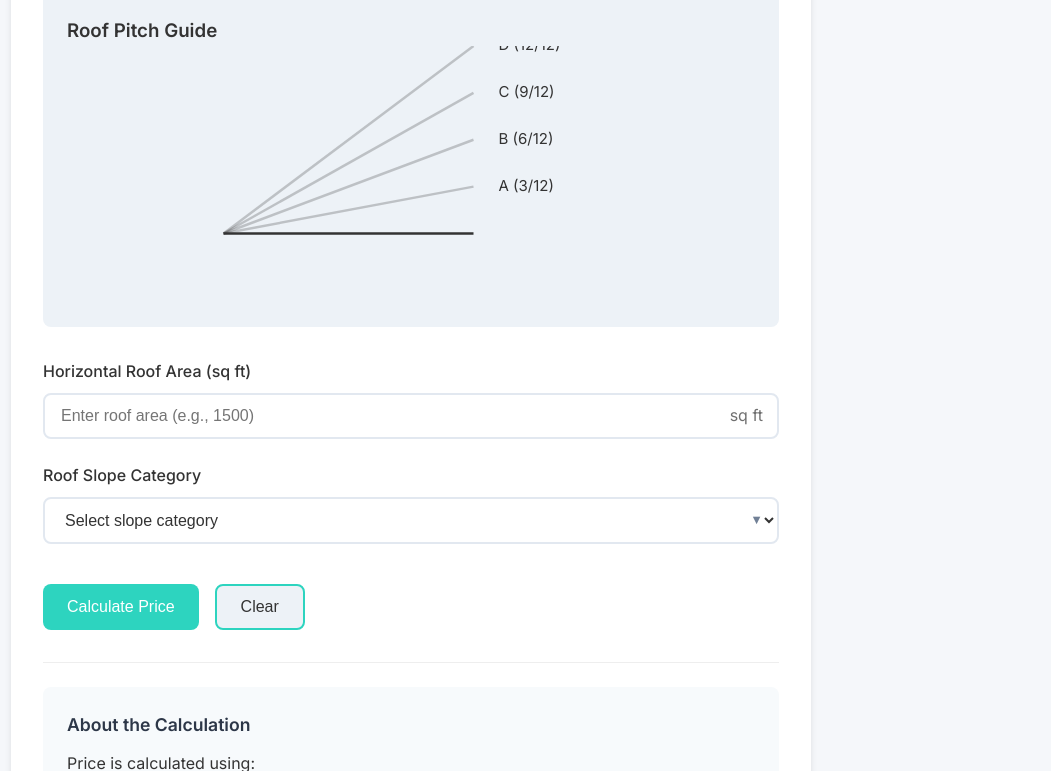
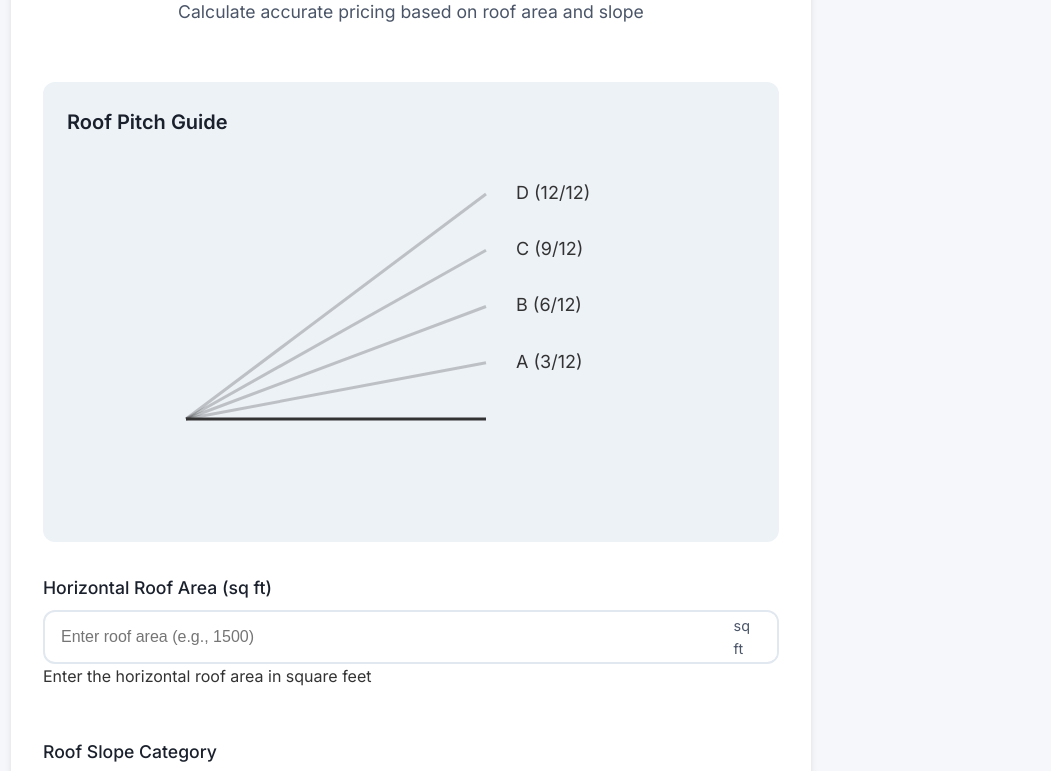
Before and after one commit to ZikryaOnChain/deltaroofpricecal, a website: page index.html in a window 1280 px wide. Shown: the part 169-940 px from the top of the page, without its empty margins (229-1280 px from the left). Drawn offline with Linux system fonts and the light colour scheme.

Commit message:
Enhancement: Improve input handling and accessibility

```diff
--- a/index.html
+++ b/index.html
@@ -2,14 +2,14 @@
 <html lang="en" data-theme="light">
 <head>
     <meta charset="UTF-8">
-    <meta name="viewport" content="width=device-width, initial-scale=1.0">
+    <meta name="viewport" content="width=device-width, initial-scale=1.0, maximum-scale=1.0, user-scalable=no">
     <title>Roof Softwash Price Calculator</title>
     <link rel="stylesheet" href="/styles/main.css">
     <link href="https://fonts.googleapis.com/css2?family=Inter:wght@400;500;600&display=swap" rel="stylesheet">
 </head>
 <body>
     <div class="theme-toggle">
-        <button id="themeToggle" class="theme-toggle-btn">
+        <button id="themeToggle" class="theme-toggle-btn" aria-label="Toggle theme">
             <span class="light-icon">☀️</span>
             <span class="dark-icon">🌙</span>
         </button>
@@ -50,20 +50,24 @@
                 <div class="input-wrapper">
                     <input
                         type="number"
+                        inputmode="numeric"
+                        pattern="[0-9]*"
                         id="horizontalArea"
                         required
                         min="0"
                         step="1"
                         placeholder="Enter roof area (e.g., 1500)"
+                        aria-describedby="areaHint"
                     >
                     <span class="unit">sq ft</span>
                 </div>
+                <span id="areaHint" class="visually-hidden">Enter the horizontal roof area in square feet</span>
             </div>
 
             <div class="input-group">
                 <label for="slopeCategory">Roof Slope Category</label>
                 <div class="select-wrapper tooltip-container">
-                    <select id="slopeCategory" required>
+                    <select id="slopeCategory" required aria-describedby="slopeHint">
                         <option value="" disabled selected>Select slope category</option>
                         <option value="A" data-tooltip="Low Slope: Up to 3/12 pitch - Typical for some commercial buildings">A - Low Slope (≤ 3/12)</option>
                         <option value="B" data-tooltip="Standard: 4/12 to 6/12 pitch - Common for residential homes">B - Standard (4/12 - 6/12)</option>
@@ -72,6 +76,7 @@
                     </select>
                     <div class="tooltip"></div>
                 </div>
+                <span id="slopeHint" class="visually-hidden">Select the appropriate roof slope category based on the pitch diagram</span>
             </div>
 
             <div class="button-group">
--- a/styles/main.css
+++ b/styles/main.css
@@ -8,6 +8,8 @@
     --secondary-color: #edf2f7;
     --hover-color: #14b8a6;
     --shadow-color: rgba(0, 0, 0, 0.1);
+    --heading-color: #1a202c;
+    --subtitle-color: #4a5568;
 }
 
 :root[data-theme="dark"] {
@@ -19,6 +21,8 @@
     --secondary-color: #4a5568;
     --hover-color: #14b8a6;
     --shadow-color: rgba(0, 0, 0, 0.3);
+    --heading-color: #f7fafc;
+    --subtitle-color: #cbd5e0;
 }
 
 /* Animation keyframes */
@@ -46,6 +50,7 @@ body {
     color: var(--text-color);
     background-color: var(--bg-color);
     padding: 20px;
+    padding-top: 60px; /* Added extra padding for theme toggle */
 }
 
 /* Theme toggle */
@@ -69,6 +74,7 @@ body {
     font-size: 1.2rem;
     padding: 0;
     transition: transform 0.2s;
+    box-shadow: 0 2px 4px var(--shadow-color);
 }
 
 .theme-toggle-btn:hover {
@@ -92,6 +98,25 @@ body {
     transform: scale(0.5);
 }
 
+/* Header styles */
+.calculator-header {
+    text-align: center;
+    margin-bottom: 2rem;
+    padding: 1rem 0 1.5rem;
+}
+
+.calculator-header h1 {
+    color: var(--heading-color);
+    font-size: 2rem;
+    margin-bottom: 0.5rem;
+    font-weight: 600;
+}
+
+.subtitle {
+    color: var(--subtitle-color);
+    font-size: 1.1rem;
+}
+
 /* Container styles */
 .calculator-container {
     max-width: 800px;
@@ -107,19 +132,28 @@ body {
     margin: 2rem 0;
     padding: 1.5rem;
     background-color: var(--secondary-color);
-    border-radius: 8px;
+    border-radius: 12px;
+    overflow: hidden;
+}
+
+.pitch-diagram-container h3 {
+    color: var(--heading-color);
+    margin-bottom: 1.5rem;
+    font-size: 1.25rem;
 }
 
 .pitch-diagram {
-    margin-top: 1rem;
+    margin: 0 auto;
     width: 100%;
-    max-width: 500px;
-    margin: 0 auto;
+    max-width: 600px;
+    padding: 1rem 0;
 }
 
 .pitch-svg {
     width: 100%;
     height: auto;
+    overflow: visible;
+    margin-top: 1rem;
 }
 
 .pitch-line {
@@ -185,50 +219,69 @@ body {
 }
 
 .input-group {
-    display: flex;
-    flex-direction: column;
-    gap: 0.5rem;
+    margin-bottom: 1.5rem;
 }
 
 .input-group label {
+    display: block;
     font-weight: 500;
-    color: var(--text-color);
+    color: var(--heading-color);
+    margin-bottom: 0.5rem;
+    font-size: 1.1rem;
 }
 
 .input-wrapper {
     position: relative;
     display: flex;
     align-items: center;
+    background: var(--container-bg);
+    border: 2px solid var(--border-color);
+    border-radius: 12px;
+    overflow: hidden;
 }
 
-input[type="number"],
-select {
+input[type="number"] {
     width: 100%;
-    padding: 0.75rem 1rem;
-    border: 2px solid var(--border-color);
-    border-radius: 8px;
+    padding: 1rem;
+    border: none;
     font-size: 1rem;
-    background-color: var(--container-bg);
+    background: transparent;
     color: var(--text-color);
-    transition: border-color 0.2s ease;
 }
 
-input[type="number"]:focus,
-select:focus {
+input[type="number"]:focus {
     outline: none;
-    border-color: var(--primary-color);
 }
 
 .unit {
-    position: absolute;
-    right: 1rem;
-    color: var(--text-color);
-    opacity: 0.7;
-    pointer-events: none;
+    padding: 0 1rem;
+    color: var(--subtitle-color);
+    background: var(--container-bg);
+    font-size: 0.9rem;
 }
 
+/* Select styles */
 .select-wrapper {
     position: relative;
+    background: var(--container-bg);
+    border: 2px solid var(--border-color);
+    border-radius: 12px;
+    overflow: hidden;
+}
+
+select {
+    width: 100%;
+    padding: 1rem;
+    border: none;
+    font-size: 1rem;
+    background: transparent;
+    color: var(--text-color);
+    cursor: pointer;
+    appearance: none;
+}
+
+select:focus {
+    outline: none;
 }
 
 .select-wrapper::after {
@@ -237,7 +290,7 @@ select:focus {
     right: 1rem;
     top: 50%;
     transform: translateY(-50%);
-    color: #718096;
+    color: var(--subtitle-color);
     pointer-events: none;
     font-size: 0.8rem;
 }
@@ -245,22 +298,20 @@ select:focus {
 /* Button styles */
 .button-group {
     display: flex;
+    flex-direction: column;
     gap: 1rem;
-    margin-top: 1rem;
+    margin-top: 2rem;
 }
 
 .btn {
-    padding: 0.75rem 1.5rem;
+    width: 100%;
+    padding: 1rem;
     border: none;
-    border-radius: 8px;
-    font-size: 1rem;
+    border-radius: 12px;
+    font-size: 1.1rem;
     font-weight: 500;
     cursor: pointer;
     transition: all 0.2s ease;
-}
-
-.btn:active {
-    transform: translateY(1px);
 }
 
 .btn-primary {
@@ -270,6 +321,7 @@ select:focus {
 
 .btn-primary:hover {
     background-color: var(--hover-color);
+    transform: translateY(-1px);
 }
 
 .btn-secondary {
@@ -287,7 +339,7 @@ select:focus {
 .results-container {
     margin-top: 2rem;
     padding: 1.5rem;
-    border-radius: 8px;
+    border-radius: 12px;
     background-color: var(--secondary-color);
     animation: fadeIn 0.3s ease-out;
     display: none;
@@ -381,18 +433,32 @@ select:focus {
 /* Responsive design */
 @media (max-width: 640px) {
     body {
-        padding: 10px;
+        padding: 16px;
+        padding-top: 50px;
     }
 
     .calculator-container {
         padding: 1.5rem;
     }
 
-    .button-group {
-        flex-direction: column;
+    .calculator-header h1 {
+        font-size: 1.75rem;
     }
 
-    .calculator-header h1 {
-        font-size: 1.5rem;
+    .subtitle {
+        font-size: 1rem;
+    }
+
+    .pitch-diagram-container {
+        padding: 1rem;
+        margin: 1.5rem 0;
+    }
+
+    .input-group label {
+        font-size: 1rem;
+    }
+
+    .btn {
+        padding: 0.875rem;
     }
 }
```
